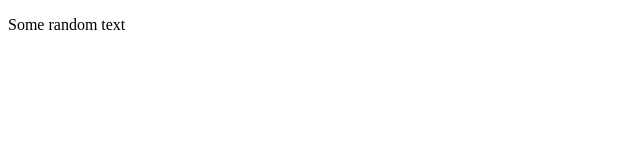
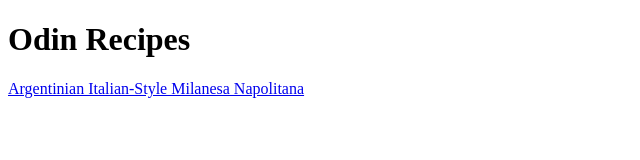
Before and after one commit to Clonosaurio/odin-recipes, a plain HTML site: page index.html in a window 1280 px wide. Shown: the whole page, without its empty margins (0-640 px from the left). Drawn offline with Linux system fonts and the light colour scheme.

Commit message:
added recipes/napolitana.html w/boilerplate

```diff
--- a/index.html
+++ b/index.html
@@ -5,6 +5,7 @@
         <title>Title here</title>
     </head>
     <body>
-        <p>Some random text</p>
+        <h1>Odin Recipes</h1>
+        <a href="./recipes/napolitana.html">Argentinian Italian-Style Milanesa Napolitana</a>
     </body>
 </html>
```
Also changed, not shown: recipes/napolitana.html (added, +15 -0 lines).
